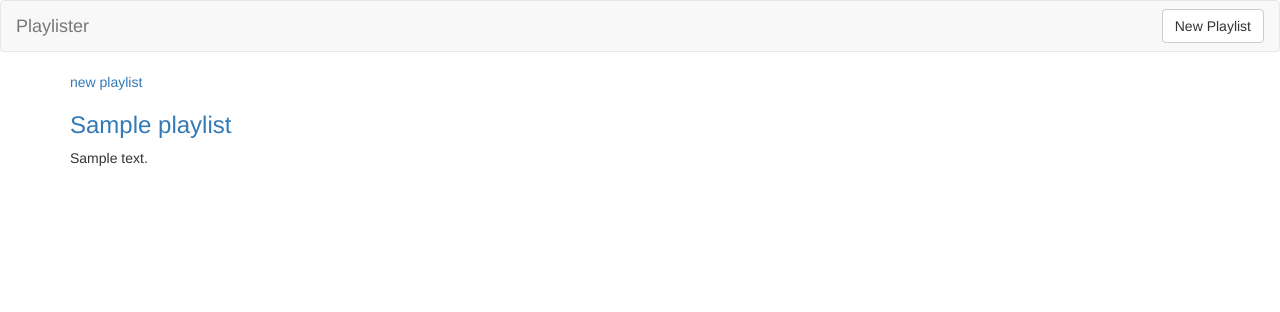
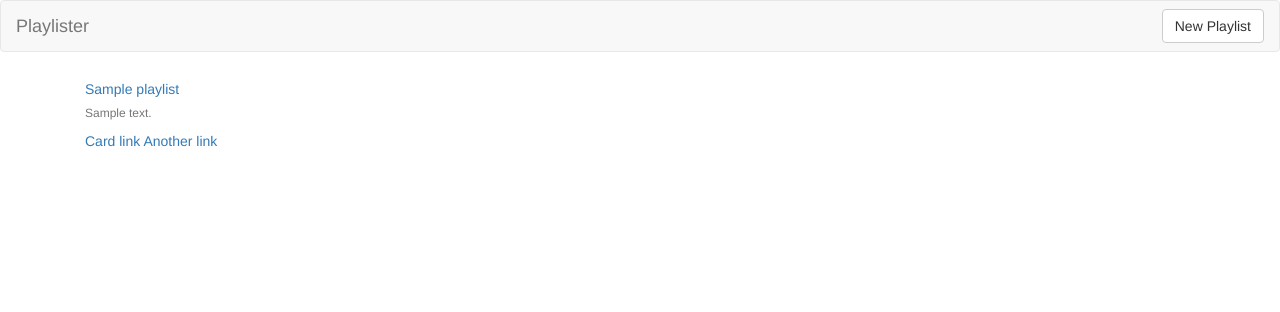
Before and after one commit to escofresco/makeschool_fsp_playlister, a Flask app: page / in a window 1280 px wide. Shown: the top 312 px of the page. Run offline with Flask 2, Linux system fonts and the light colour scheme; a database or web service that is not in the repository returns one stand-in record (values such as "Sample title"); some libraries are stand-ins or nearby versions.

Commit message:
wrap each playlist in a card

```diff
--- a/templates/playlists_view.html
+++ b/templates/playlists_view.html
@@ -3,10 +3,16 @@
 
 
 {% block content %}
-    <a href="playlists/new">new playlist</a>
     {% for playlist in playlists %}
-        <h3><a href='/playlists/{{ playlist._id }}'>{{playlist.title}}</a>
-        </h3>
-        <p>{{playlist.description}}</p>
+        <div class='col-md-3'>
+            <div class="card" style="width: 18rem;">
+              <div class="card-body">
+                <h5 class="card-title"><a href='/playlists/{{ playlist._id }}'>{{playlist.title}}</a></h5>
+                <h6 class="card-subtitle mb-2 text-muted">{{playlist.description}}</h6>
+                <a href="#" class="card-link">Card link</a>
+                <a href="#" class="card-link">Another link</a>
+              </div>
+            </div>
+        </div>
     {% endfor %}
 {% endblock %}
```
